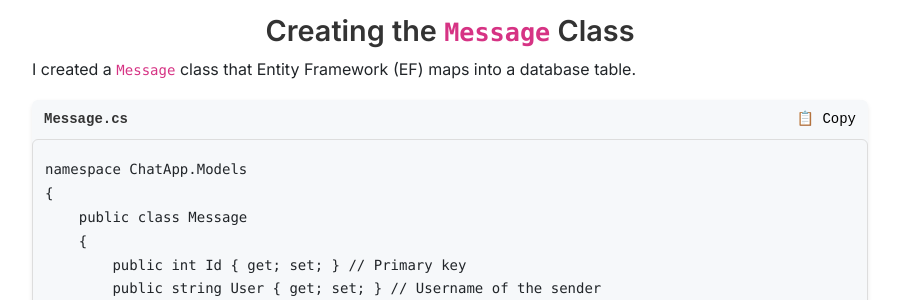
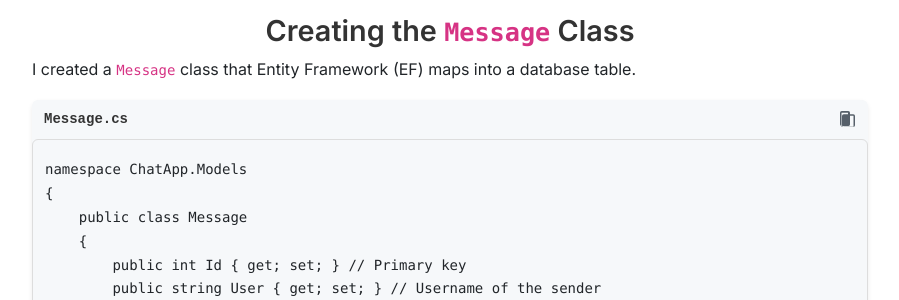
Before and after one commit to JWalshe86/ChatApp, a Jekyll site: the page built from docs/ChatAppPartTwo.md, in a window 1280 px wide and 900 px high, scrolled down 363 px. Shown: the part 149-449 px from the top of the window, without its empty margins (190-1089 px from the left). Built offline with Jekyll 4.4.1, drawn with Linux system fonts in a browser that asks for light colours.

Commit message:
Update ChatAppPartTwo.md

```diff
--- a/docs/ChatAppPartTwo.md
+++ b/docs/ChatAppPartTwo.md
@@ -17,7 +17,13 @@ I created a `Message` class that Entity Framework (EF) maps into a database tabl
 <div class="code-block">
     <div class="code-header">
         <span class="code-filename">Message.cs</span>
-        <button class="copy-button" aria-label="Copy code">📋 Copy</button>
+       <button class="copy-button" aria-label="Copy code">
+    <svg aria-hidden="true" height="16" viewBox="0 0 16 16" width="16">
+        <path fill-rule="evenodd"
+            d="M0 1.75A1.75 1.75 0 011.75 0h6.5A1.75 1.75 0 0110 1.75v1.5h3.25A1.75 1.75 0 0115 5v9.25A1.75 1.75 0 0113.25 16h-9.5A1.75 1.75 0 012 14.25V5a1.75 1.75 0 011.75-1.75H8v-1.5H1.75a.25.25 0 00-.25.25v13.5a.25.25 0 00.25.25h11.5a.25.25 0 00.25-.25V5a.25.25 0 00-.25-.25H10v8.75A1.75 1.75 0 018.25 15h-6.5A1.75 1.75 0 010 13.25V1.75z"></path>
+    </svg>
+</button>
+
     </div>
     <pre><code class="updated-code">namespace ChatApp.Models
 {
```
